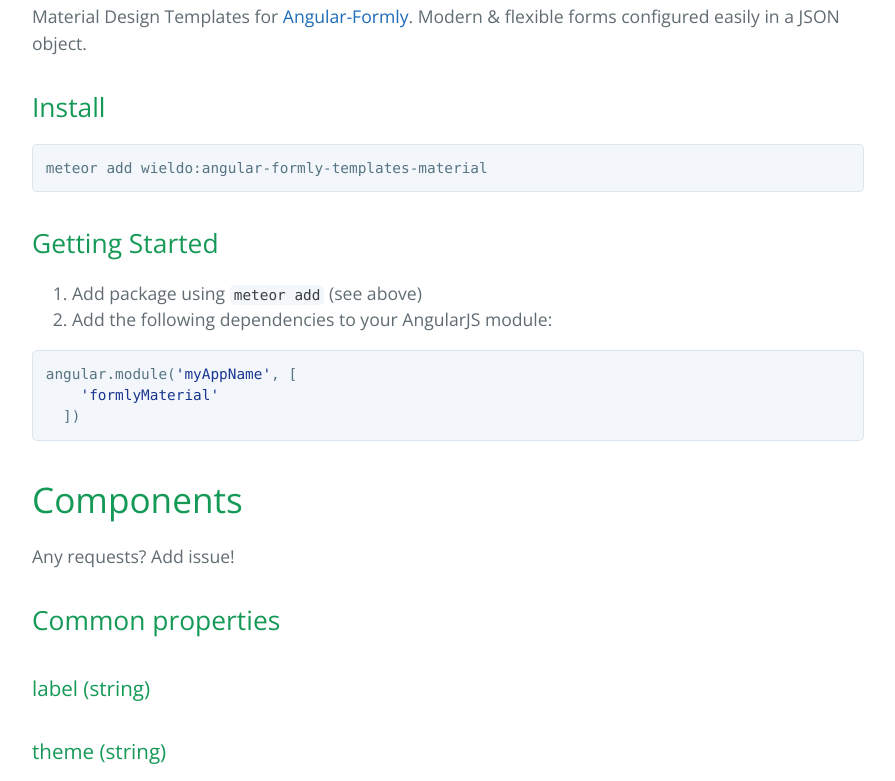
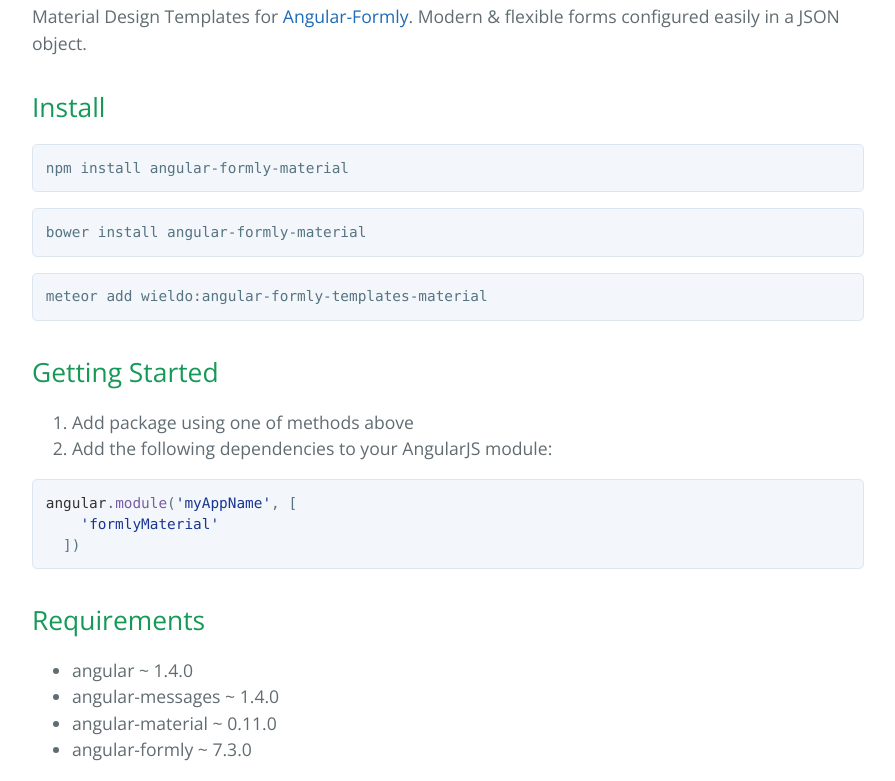
Before and after one commit to formly-js/angular-formly-templates-material, a plain HTML site: page index.html in a window 1280 px wide. Shown: the part 1112-1893 px from the top of the page, without its empty margins (192-1087 px from the left). Drawn offline with nearby package versions, Linux system fonts and the light colour scheme.

```diff
--- a/index.html
+++ b/index.html
@@ -31,6 +31,12 @@
 <h2>
 <a id="install" class="anchor" href="#install" aria-hidden="true"><span class="octicon octicon-link"></span></a>Install</h2>
 
+<pre><code>npm install angular-formly-material
+</code></pre>
+
+<pre><code>bower install angular-formly-material
+</code></pre>
+
 <pre><code>meteor add wieldo:angular-formly-templates-material
 </code></pre>
 
@@ -38,13 +44,23 @@
 <a id="getting-started" class="anchor" href="#getting-started" aria-hidden="true"><span class="octicon octicon-link"></span></a>Getting Started</h2>
 
 <ol>
-<li>Add package using <code>meteor add</code> (see above)</li>
+<li>Add package using one of methods above</li>
 <li>Add the following dependencies to your AngularJS module:</li>
 </ol>
 
-<div class="highlight highlight-source-js"><pre>angular.module(<span class="pl-s"><span class="pl-pds">'</span>myAppName<span class="pl-pds">'</span></span>, [
+<div class="highlight highlight-source-js"><pre><span class="pl-smi">angular</span>.<span class="pl-en">module</span>(<span class="pl-s"><span class="pl-pds">'</span>myAppName<span class="pl-pds">'</span></span>, [
     <span class="pl-s"><span class="pl-pds">'</span>formlyMaterial<span class="pl-pds">'</span></span>
   ])</pre></div>
+
+<h2>
+<a id="requirements" class="anchor" href="#requirements" aria-hidden="true"><span class="octicon octicon-link"></span></a>Requirements</h2>
+
+<ul>
+<li>angular ~ 1.4.0</li>
+<li>angular-messages ~ 1.4.0</li>
+<li>angular-material ~ 0.11.0</li>
+<li>angular-formly ~ 7.3.0</li>
+</ul>
 
 <h1>
 <a id="components" class="anchor" href="#components" aria-hidden="true"><span class="octicon octicon-link"></span></a>Components</h1>
@@ -199,7 +215,7 @@
     <span class="pl-s"><span class="pl-pds">"</span>maxDate<span class="pl-pds">"</span></span><span class="pl-k">:</span> maxDate, <span class="pl-c">// instance of Date</span>
     <span class="pl-s"><span class="pl-pds">"</span><span class="pl-en">filterDate</span><span class="pl-pds">"</span></span><span class="pl-k">:</span> <span class="pl-k">function</span>(<span class="pl-smi">date</span>) {
         <span class="pl-c">// only weekends</span>
-        <span class="pl-k">var</span> day <span class="pl-k">=</span> date.<span class="pl-c1">getDay</span>();
+        <span class="pl-k">var</span> day <span class="pl-k">=</span> <span class="pl-smi">date</span>.<span class="pl-c1">getDay</span>();
         <span class="pl-k">return</span> day <span class="pl-k">===</span> <span class="pl-c1">0</span> <span class="pl-k">||</span> day <span class="pl-k">===</span> <span class="pl-c1">6</span>;
     }
   }
```
Also changed, not shown: params.json (+1 -1 lines).
